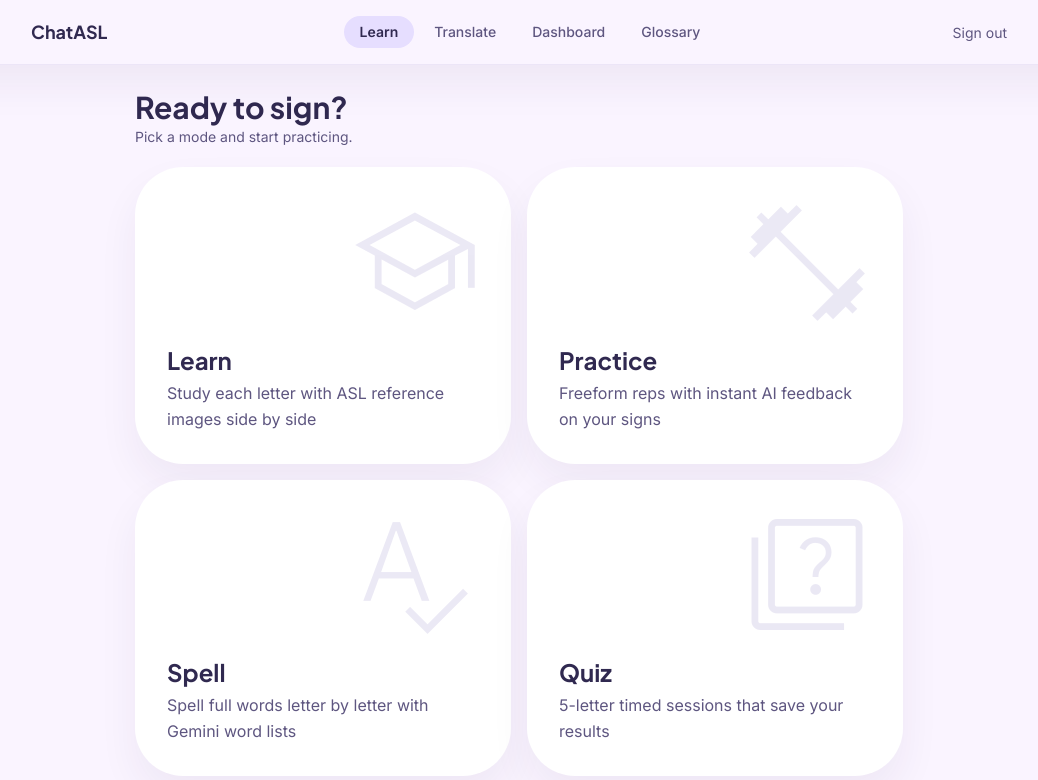
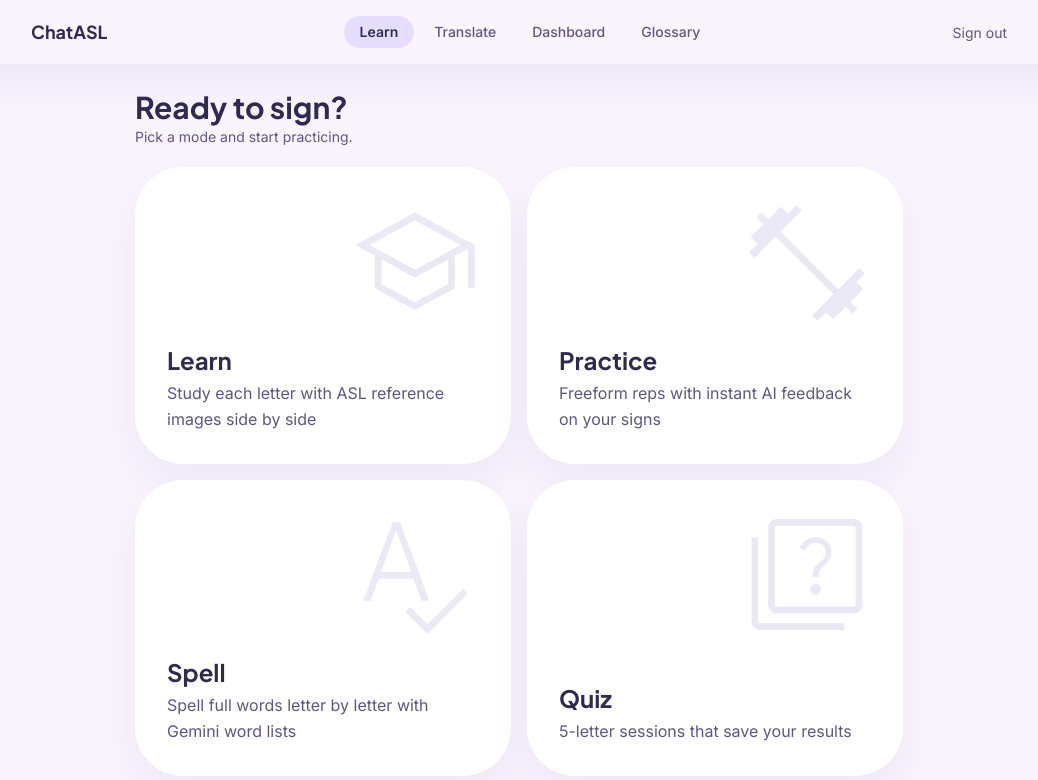
Before and after one commit to vintriguna/ChatASL, a Next.js app in the folder chat-asl/: page / in a window 1280 px wide. Shown: the top 780 px of the page, without its empty margins (121-1159 px from the left). Built offline with nearby package versions, Linux system fonts and the light colour scheme; no server answers.

Commit message:
fix homepage issue

```diff
--- a/chat-asl/app/page.tsx
+++ b/chat-asl/app/page.tsx
@@ -24,17 +24,18 @@
     href: "/quiz",
     icon: "quiz",
     title: "Quiz",
-    description: "5-letter timed sessions that save your results",
+    description: "5-letter sessions that save your results",
   },
 ] as const;
 
 export default async function Home() {
   const supabase = await createClient();
-  const { data: { user } } = supabase
-    ? await supabase.auth.getUser()
-    : { data: { user: null } };
+  const {
+    data: { user },
+  } = supabase ? await supabase.auth.getUser() : { data: { user: null } };
 
-  const { data: streakData } = supabase && user
+  const { data: streakData } =
+    supabase && user
       ? await supabase
           .from("user_streaks")
           .select("current_streak")
@@ -47,7 +48,6 @@
   return (
     <div className="flex flex-col flex-1 bg-surface px-6 py-6">
       <div className="flex flex-col flex-1 gap-5 max-w-3xl mx-auto w-full">
-
         {/* Greeting row */}
         <div className="flex items-center justify-between">
           <div>
@@ -100,7 +100,6 @@
             </Link>
           ))}
         </div>
-
       </div>
     </div>
   );
```
Lines whose indentation alone changed are shown as unchanged.
